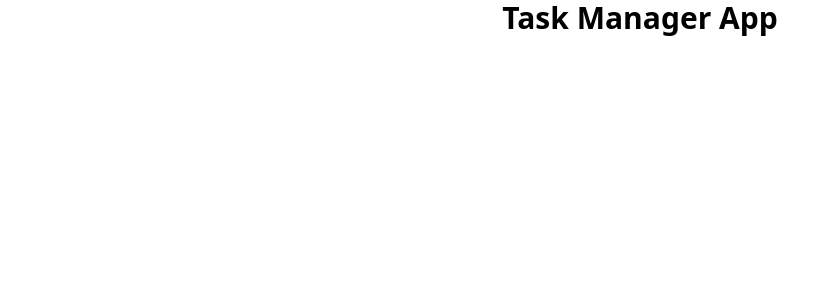
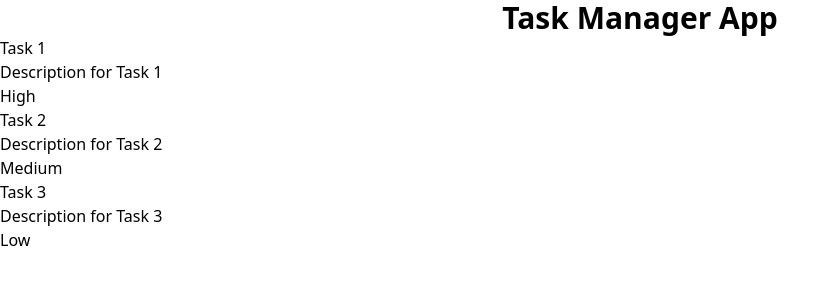
Before and after one commit to benjaminpowell24/task-manager, a React (Vite) app: page / in a window 1280 px wide. Shown: the top 300 px of the page, without its empty margins (0-840 px from the left). Built offline with nearby package versions, Linux system fonts and the light colour scheme.

Commit message:
feat: create task list

```diff
--- a/src/App.tsx
+++ b/src/App.tsx
@@ -1,8 +1,10 @@
+import TaskList from "./tasks/TaskList"
+
 function App() {
-
   return (
     <>
     <h1 className="text-3xl font-bold text-center">Task Manager App</h1>
+    <TaskList />
     </>
   )
 }
--- /dev/null
+++ b/src/tasks/Task.tsx
@@ -0,0 +1,15 @@
+export const Task = ({name, description, priority}: {
+ name: string
+ description: string
+ priority: string
+}) => {
+  return (
+    <div>
+     <h1>{name}</h1>
+     <p>{description}</p>
+     <p>{priority}</p>
+    </div>
+  )
+}
+
+export default Task
--- /dev/null
+++ b/src/tasks/TaskList.tsx
@@ -0,0 +1,34 @@
+import Task from "./Task"
+
+const list = [
+ {
+  id: 1,
+  name: 'Task 1',
+  description: 'Description for Task 1',
+  priority: 'High'
+ },
+ {
+  id: 2,
+  name: 'Task 2',
+  description: 'Description for Task 2',
+  priority: 'Medium'
+ },
+ {
+  id: 3,
+  name: 'Task 3',
+  description: 'Description for Task 3',
+  priority: 'Low'
+ }
+]
+
+const TaskList = () => {
+  return (
+    <div>
+      {list.map(task => (
+        <Task key={task.id} {...task} />
+      ))}
+    </div>
+  )
+}
+
+export default TaskList
```
